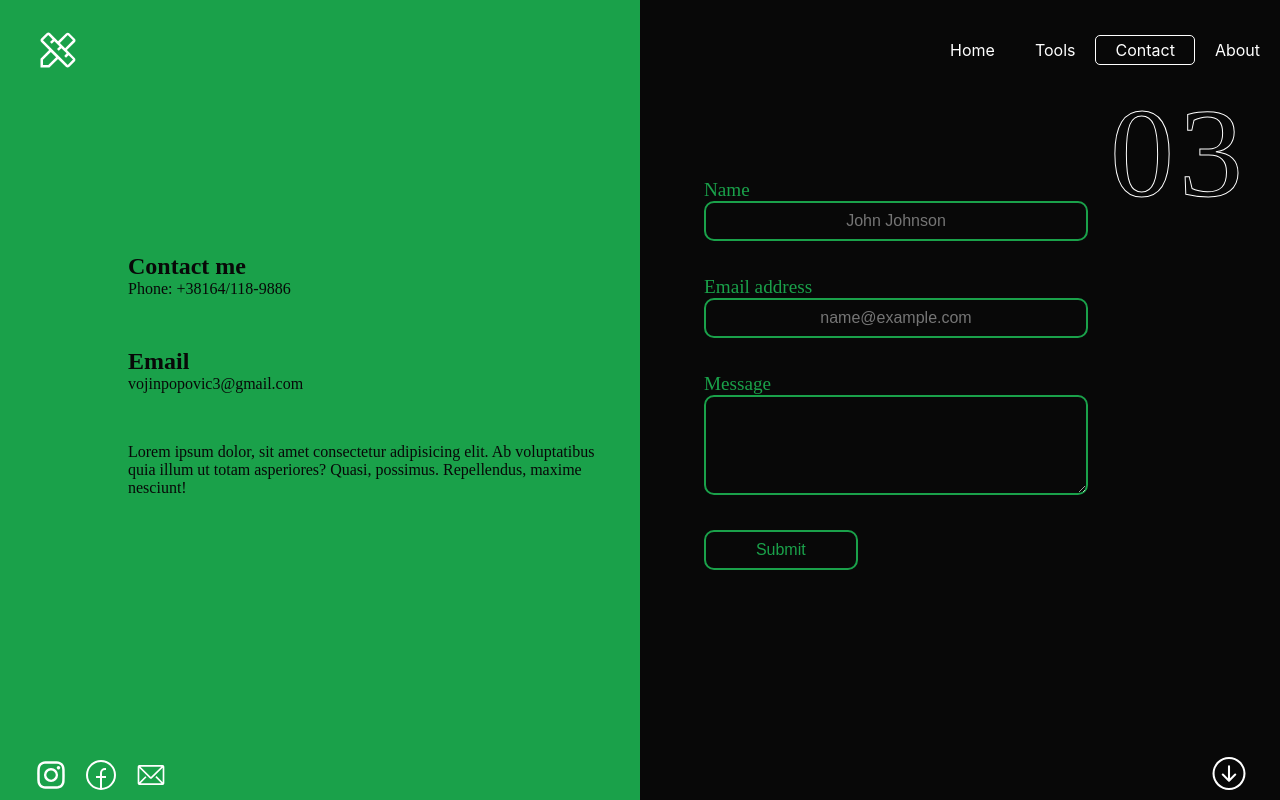
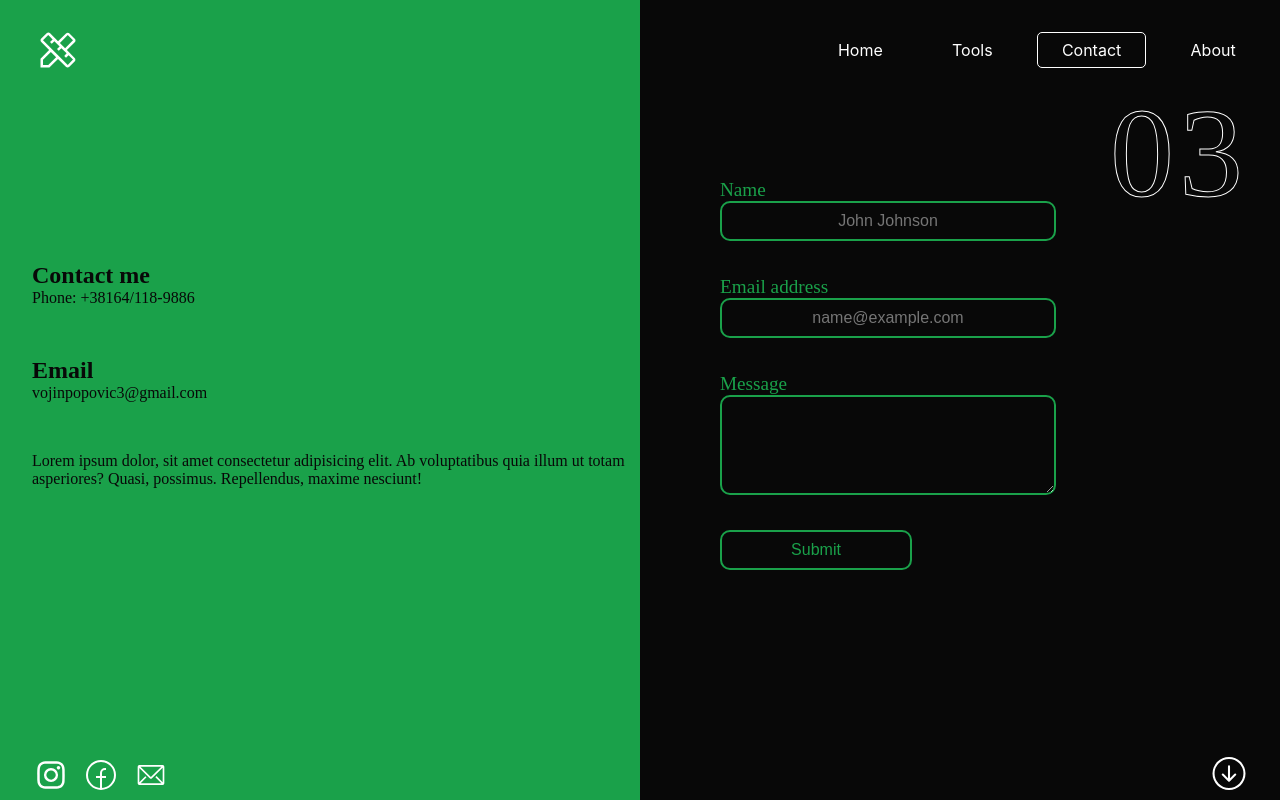
Before and after one commit to VojinPopovic/free-online-tools, a React (Create React App) app: page /contact in a window 1280 px wide. Built offline with nearby package versions, Linux system fonts and the light colour scheme.

Commit message:
adjustments

```diff
--- a/src/Global.style.js
+++ b/src/Global.style.js
@@ -22,7 +22,7 @@ const GlobalStyles = createGlobalStyle`
   overflow: visible;
  }
  li{
- padding: 5px 20px;
+ padding: 8px 25px;
  }
  body{
  }
--- a/src/components/Form.js
+++ b/src/components/Form.js
@@ -8,7 +8,7 @@ function Form() {
           Name
         </label>
         <input
-          type="name"
+          type="text"
           name="name"
           className="form-control"
           id="name"
--- a/src/components/nav/NavDesktop.js
+++ b/src/components/nav/NavDesktop.js
@@ -5,7 +5,11 @@ function NavDesktop(props) {
   return (
     <>
       <NavLogo />
-      <NavItems active={props.active} setActive={props.setActive}></NavItems>
+      <NavItems
+        active={props.active}
+        setActive={props.setActive}
+        ulWidth="38%"
+      ></NavItems>
     </>
   );
 }
--- a/src/components/nav/NavMobile.js
+++ b/src/components/nav/NavMobile.js
@@ -50,7 +50,7 @@ function NavMobile(props) {
           hamburger={hamburger}
           active={props.active}
           setActive={props.setActive}
-          ulWidth="50%"
+          ulWidth="100%"
           ulHeight="40%"
           fDirection="column"
         ></NavItems>
--- a/src/components/pages/Contact.js
+++ b/src/components/pages/Contact.js
@@ -12,7 +12,7 @@ function Contact() {
           <p>03</p>
         </Banner>
       </DivSplit>
-      <DivCenter color="#080808" width="80vw" height="40vw" screenWidth="900px" minHeight="50%">
+      <DivCenter color="#080808" width="100vw" height="40vw" screenWidth="900px" minHeight="50%">
         <DivSplit size="1rem" alignItems="flex-start" justify="center">
           <div className="contact-container">
             <h2>Contact me</h2>
--- a/src/components/styles/DivSplit.style.js
+++ b/src/components/styles/DivSplit.style.js
@@ -15,12 +15,12 @@ const DivSplit = styled.div`
   font-family: "Noto Serif HK", serif;
   overflow: visible;
   border: ${(props) => props.borderSize + props.borderColor} solid;
-  border-left: none;
   position: relative;
   & .contact-container {
     width: 95%;
     height: auto;
     margin-bottom: 30px;
+    margin-left: 5%;
     margin-right: 10%;
   }
   & h2 {
--- a/src/components/styles/Form.style.js
+++ b/src/components/styles/Form.style.js
@@ -28,16 +28,22 @@ const FormContact = styled.form`
       font-size: 1.2rem;
     }
     & input {
-      width: 100%;
+      width: 70%;
       height: 40px;
+      @media (max-width: 1200px) {
+        width: 100%;
+      }
     }
     & input::placeholder {
       text-align: center;
       font-size: clamp(0.5rem, 2.5vw, 1rem);
     }
     & textarea {
-      width: 100%;
+      width: 70%;
       height: 100px;
+      @media (max-width: 1200px) {
+        width: 100%;
+      }
     }
     & .submit-btn {
       width: 40%;
--- a/src/components/styles/Nav.style.js
+++ b/src/components/styles/Nav.style.js
@@ -36,11 +36,8 @@ const UnorderedList = styled.ul`
   text-align: center;
   display: flex;
   flex-direction: ${(props) => props.fDirection};
-  justify-content: space-around;
+  justify-content: space-evenly;
   align-items: center;
-  & li {
-    margin-top: ${(props) => props.mt};
-  }
 `;
 const HamburgerContainer = styled.div`
   display: ${(props) => props.display};
@@ -61,7 +58,7 @@ const UlContainer = styled.div`
   display: flex;
   justify-content: center;
   align-items: center;
-  background-color: ${props => props.bColor};
+  background-color: ${(props) => props.bColor};
 `;
 
 export {
```
